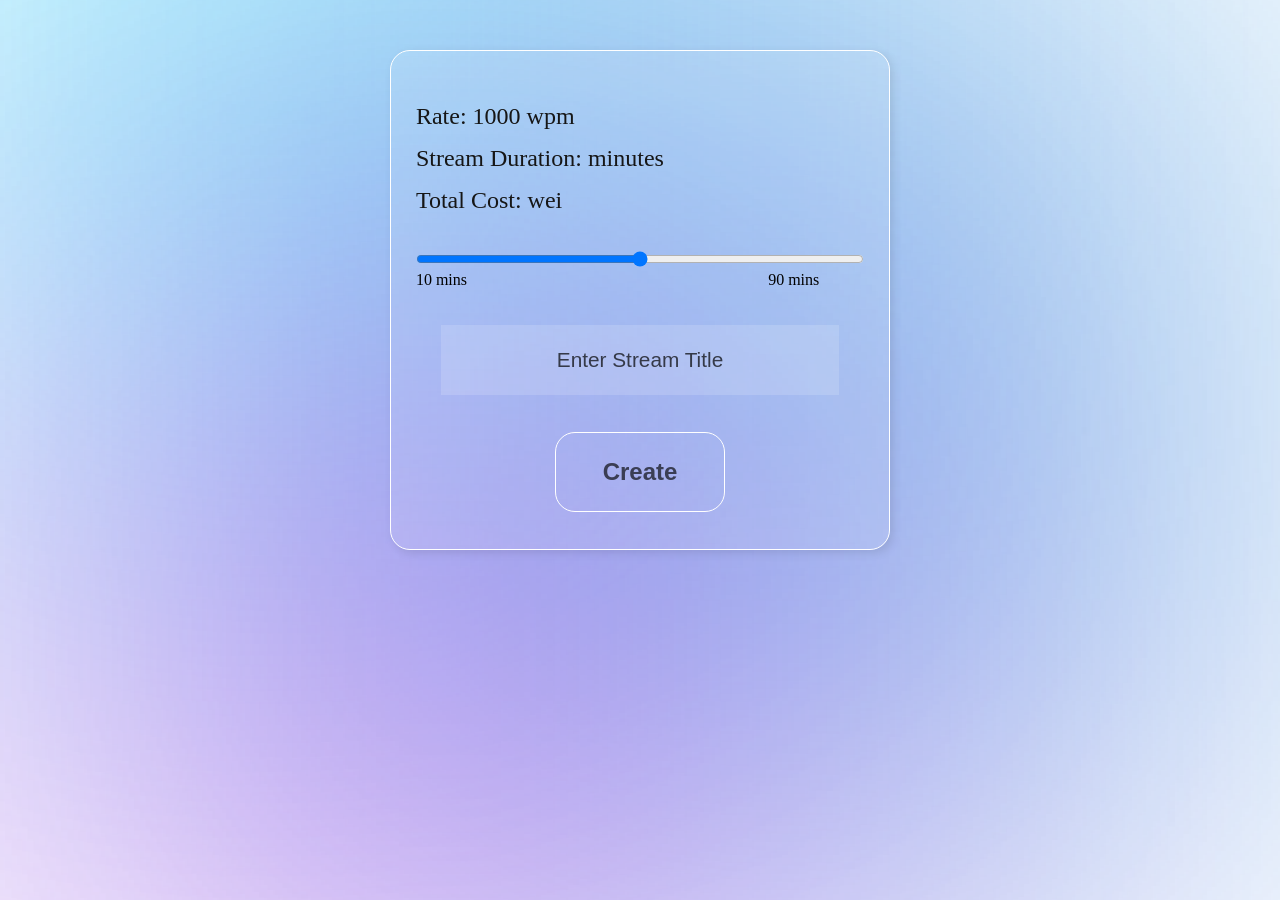
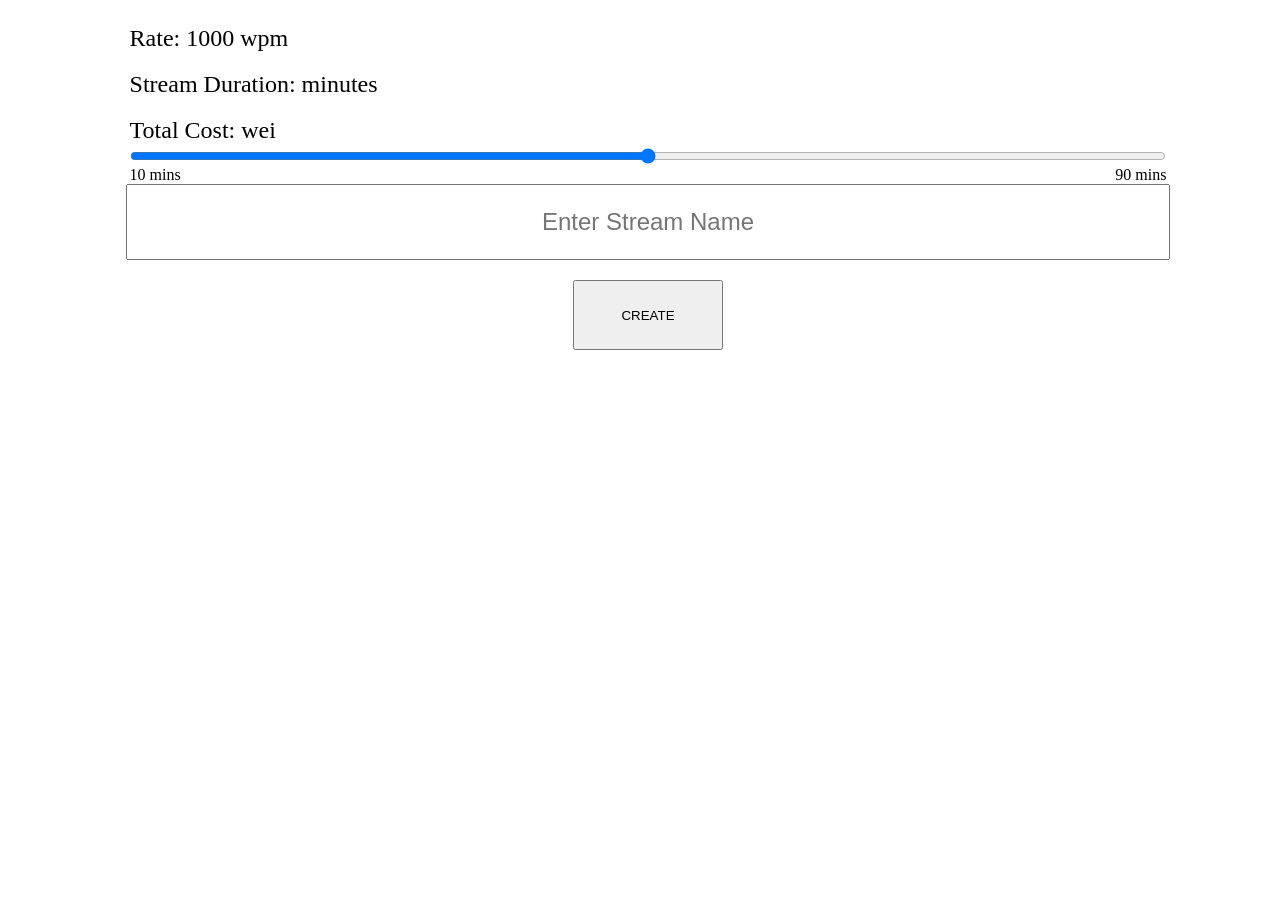
Before and after one commit to theanuragshukla/TheBizzzaire, a website: page public/create.html in a window 1280 px wide. After the commit the page ends 800 px from the top, so only its background shows below. Drawn offline with Linux system fonts and the light colour scheme.

Commit message:
Revert "glassmorphism"
This reverts commit 159eb5c2d9370c29d793ca1442cae2dbee3d9e89.

```diff
--- a/public/create.html
+++ b/public/create.html
@@ -6,10 +6,6 @@
 		<link rel="stylesheet" href="static/css/create.css">
 	</head>
 	<body>
-		<span class="bg"></span>
-		<span class="bg"></span>
-		<span class="bg"></span>
-
 		<div id="main" class="main">
 
 			<div id="price" class="price">
@@ -28,8 +24,8 @@
 				</div>
 			</div>
 
-			<input id="name" class="name" type="text" placeholder="Enter Stream Title" />
-			<button onclick="submit()" class="submit">Create</button>
+			<input id="name" class="name" type="text" placeholder="Enter Stream Name"/>
+			<button onclick="submit()" class="submit">CREATE</button>
 		</div>
 
 		<script>
--- a/public/static/css/create.css
+++ b/public/static/css/create.css
@@ -1,55 +1,28 @@
-*{
-	margin: 0;
-	padding: 0;
-	box-sizing: border-box;
+.main {
+	width: 100vw;
+	min-height: 80vh;
 }
 
-body{
-
-display: flex;
-align-items: center;
-justify-content: center;
-overflow: hidden;
-}
-
-.main {
-	position: relative;
-	width: 500px;
-	height: 500px;
-	display: flex;
-	align-items: center;
-	justify-content: space-evenly;
-	flex-direction: column;
-	background-color: rgba(255, 255, 255, 0.1);
-	box-shadow: 3px 3px 10px rgb(0, 0, 0, 0.1);
-	border-radius: 20px;
-	margin-top: 50px;
-	border: 1px solid white;
-}
-
-.price {
-	width: 100%;
-	/* margin: auto;
-	height: auto; */
+.price , .slider {
+	min-width: 600px;
+	max-width: 90vw;
+	margin: auto;
+	height: auto;
 	font-size: 1.5rem;
 	display: flex;
 	justify-content: center;
 	align-items: center;
 	flex-direction: column;
 }
-.slider{
-	width: 90%;
-}
 
 .price > div {
 	margin-top: 15px;
 	width: 90%;
-	/* border: 1px solid white; */
-	color: rgb(22, 22, 22);
+	border: 2px solid white;
 }
 
 .slider > input {
-	width: 100%;
+	width: 90%;
 }
 
 .minMax {
@@ -61,116 +34,16 @@ overflow: hidden;
 
 .name {
 	height: 70px;
-	width: 80%;
-	/* display: block; */
-	/* margin: auto; */
-	font-size: 1.3rem;
+	width: 81%;
+	display: block;
+	margin: auto;
+	font-size: 1.5rem;
 	text-align: center;
-	background-color: rgba(255, 255, 255, 0.15);
-	color: rgb(0, 0, 0, 0.7);
-	border: none;
-}
-::placeholder { /* Chrome, Firefox, Opera, Safari 10.1+ */
-	color: rgb(0, 0, 0, 0.7);
-	opacity: 1; /* Firefox */
-  }
-
-
-.bg{
-	width: 500px;
-	height: 500px;
-	position: absolute;
-	filter: blur(300px);
-	animation-name: animate;
-	animation-duration: 5s;
-	animation-iteration-count: infinite;
-	animation-timing-function: linear;
 }
 
-
-.bg:nth-child(1){
-	animation-delay: 0s;
-	background-color: rgb(2, 238, 255);
-	top: -200px;
-	left: 20px;
-	animation-name: animate1;
-	animation-duration: 5s;
-	animation-iteration-count: infinite;
-	animation-timing-function: linear;
+.submit {
+	height: 70px;
+	width: 150px;
+	margin: 20px auto;
+	display: block;
 }
-.bg:nth-child(2){
-	animation-delay: 1s;
-	background-color: rgb(0, 45, 247);
-	width: 600px;
-	height: 600px;
-	top: 100px;
-	right:200px;
-	animation-name: animate2;
-	animation-duration: 5s;
-	animation-iteration-count: infinite;
-	animation-timing-function: linear;
-}
-.bg:nth-child(3){
-	animation-delay: 2s;
-	background-color: rgb(255, 0, 98);
-	top: 50%;
-	left: 200px;
-	animation-name: animate3;
-	animation-duration: 5s;
-	animation-iteration-count: infinite;
-	animation-timing-function: linear;
-}
-
-@keyframes animate1{
-	0%{
-		background-color: rgb(2, 238, 255);
-	}
-	50%{
-		background-color: rgb(19, 2, 255);
-	}
-	100%{
-		background-color: rgb(2, 238, 255);
-	}
-}
-@keyframes animate2{
-	0%{
-		background-color: rgb(0, 45, 247);
-	}
-	50%{
-		background-color: rgb(0, 247, 165);
-	}
-	100%{
-		background-color: rgb(0, 45, 247);
-	}
-}
-@keyframes animate3{
-	0%{
-		background-color: rgb(255, 0, 98);
-	}
-	50%{
-		background-color: rgb(140, 0, 255);
-	}
-	100%{
-		background-color: rgb(255, 0, 98);
-	}
-}
-
-.submit{
-	background-color:rgb(255, 255, 255, 0);
-	height: 80px;
-	width: 170px;
-	font-size: 1.5rem;
-	font-weight:bolder;
-	border-radius:20px ;
-	color: rgba(0, 0, 0, 0.651);
-	border: 1px solid white;
-	display: flex;
-	align-items:center;
-	justify-content:center;
-	/* background: linear-gradient(90deg, rgb(53, 0, 0), rgb(255, 132, 132)); */
-	transition: 0.3s;
-	cursor: pointer;
-}
-.submit:hover{
-	background-color: rgba(255, 255, 255, 0.2);
-}
--- a/public/static/js/script.js
+++ b/public/static/js/script.js
@@ -15,7 +15,7 @@ function create(){
 	//console.log(result)
 	//})
 
-	location.href="/public/create.html";
+	location.href="/create";
 }
 
 function triggerWatch(){
```
Also changed, not shown: public/index.html (+0 -1 lines), public/static/css/style.css (+17 -25 lines), public/static/assets/rose-petals.svg.
